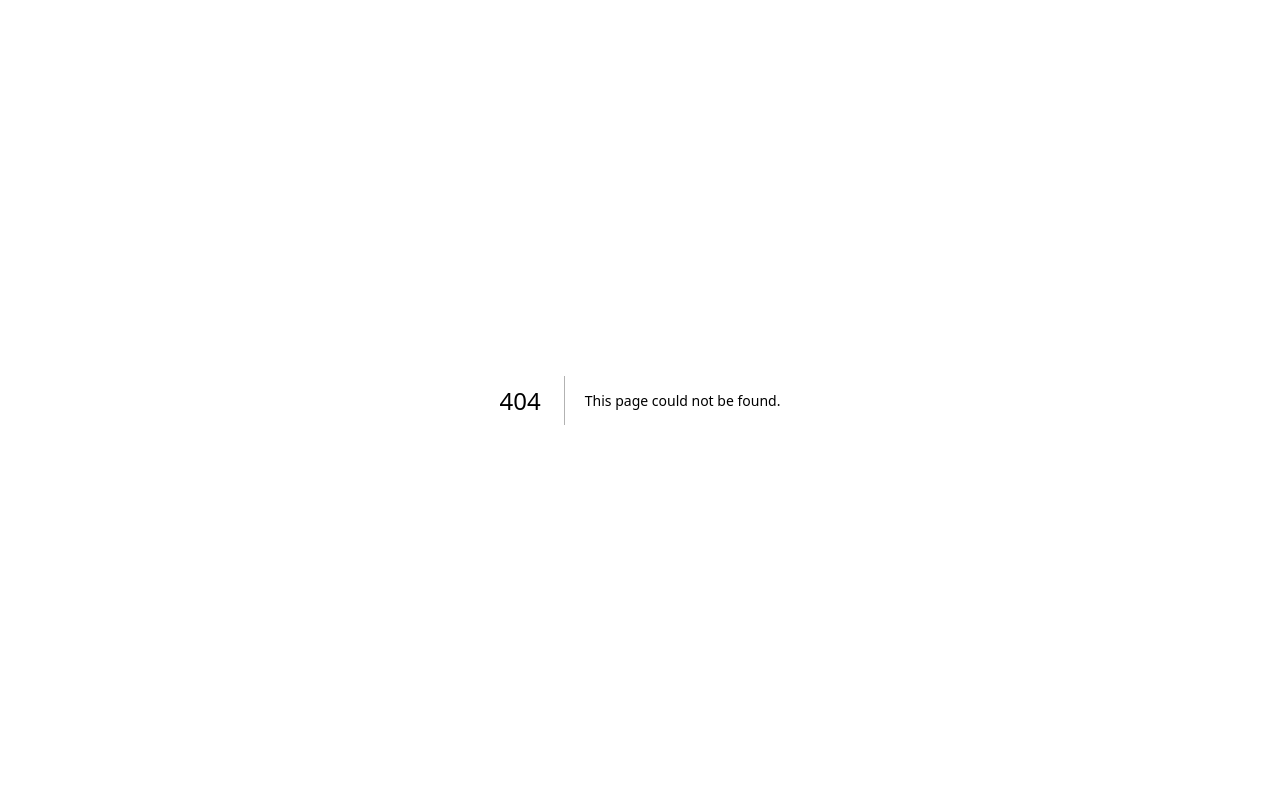
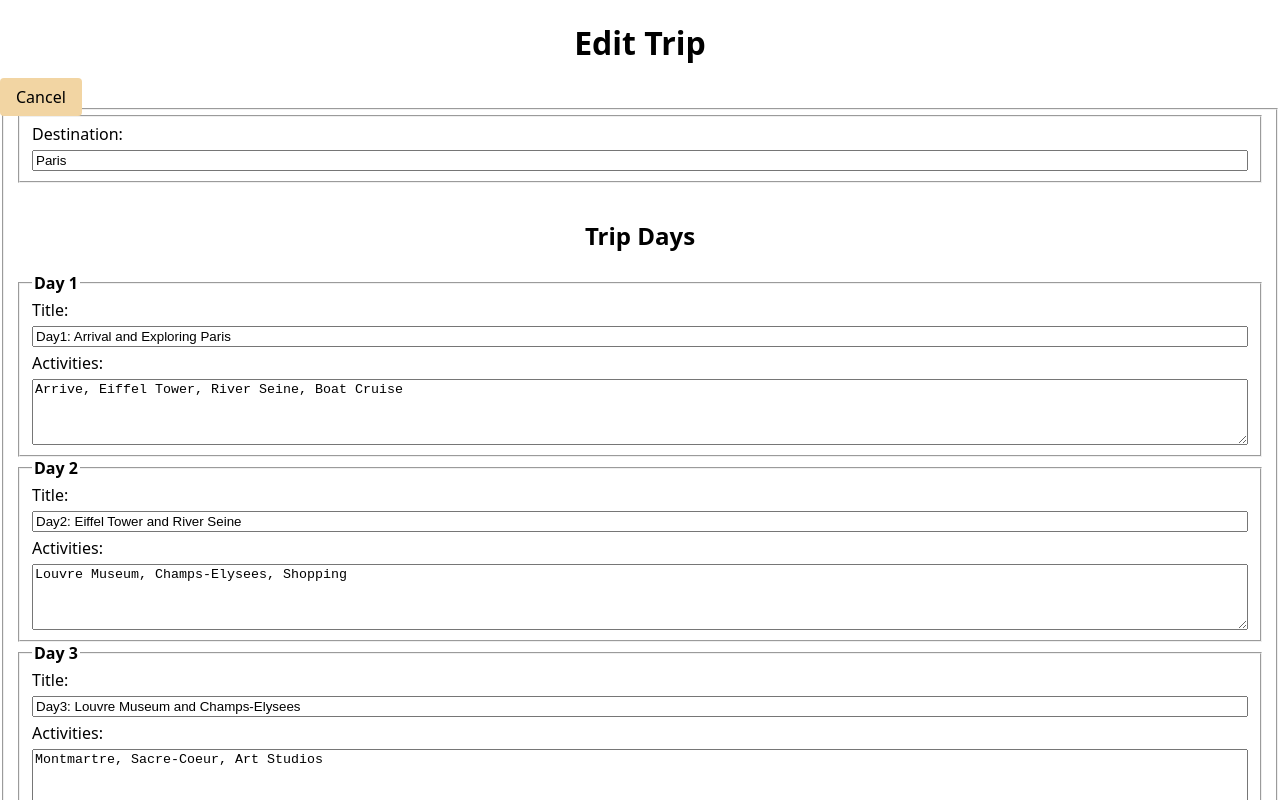
Before and after one commit to LukasWeckner/Capstone-Travel, a Next.js app: page /edit-trip/paris in a window 1280 px wide. Before the commit this address had no page. Shown: the top 800 px of the page. Built offline with nearby package versions, Linux system fonts and the light colour scheme.

Commit message:
add null checks in line 80-82

```diff
--- a/pages/edit-trip/index.js
+++ b/pages/edit-trip/[slug].js
@@ -17,11 +17,6 @@ export default function EditTrip({ tripsList, setTripsList }) {
   // selects the trip where the edit button was clicked (tripToUpdate)
   const tripIndex = tripsList.findIndex((trip) => trip.slug === slug);
   const tripToUpdate = tripsList[tripIndex];
-  //destructure tripToUpdate for easier to read states and mapping in the return jsx
-  const {
-    destination,
-    dayDetails: { titles, activities },
-  } = tripsList[tripIndex];
 
   //states for editation
   const [editedDestination, setEditedDestination] =
@@ -31,13 +26,13 @@ export default function EditTrip({ tripsList, setTripsList }) {
 
   useEffect(() => {
     if (tripsList[tripIndex]) {
-      setEditedDestination(destination);
-      setEditedTitles(titles);
-      setEditedActivities(activities);
+      setEditedDestination(tripToUpdate.destination);
+      setEditedTitles(tripToUpdate.dayDetails.titles);
+      setEditedActivities(tripToUpdate.dayDetails.activities);
     } else {
       return <div>Trip not found</div>;
     }
-  }, [destination, titles, activities, tripIndex, tripsList]);
+  }, [tripToUpdate, tripIndex, tripsList]);
 
   function handleSubmit(event) {
     event.preventDefault();
@@ -82,7 +77,9 @@ export default function EditTrip({ tripsList, setTripsList }) {
             <h2 id="description">Trip Days</h2>
           </ContainerCenterElement>
 
-          {activities.map((activity, index) => (
+          {tripToUpdate &&
+            tripToUpdate.dayDetails &&
+            tripToUpdate.dayDetails.activities.map((activity, index) => (
               <StyledFieldSet aria-describedby="description" key={index}>
                 <StyledLegend>{`Day ${index + 1}`}</StyledLegend>
 
--- a/pages/my-trips/[slug].js
+++ b/pages/my-trips/[slug].js
@@ -27,7 +27,7 @@ export default function Trip({ tripsList }) {
         <h2>{`Destination: ${destination}`}</h2>
         <p>{`Start date: ${startDate}`}</p>
         <p>{`End date: ${endDate}`}</p>
-        <StyledLink href={`/edit-trip?slug=${slug}`}>Edit trip</StyledLink>
+        <StyledLink href={`/edit-trip/${slug}`}>Edit trip</StyledLink>
         <StyledList>
           {dayDetails.titles.map((title, index) => (
             <TripDay
```
Lines whose indentation alone changed are shown as unchanged.
